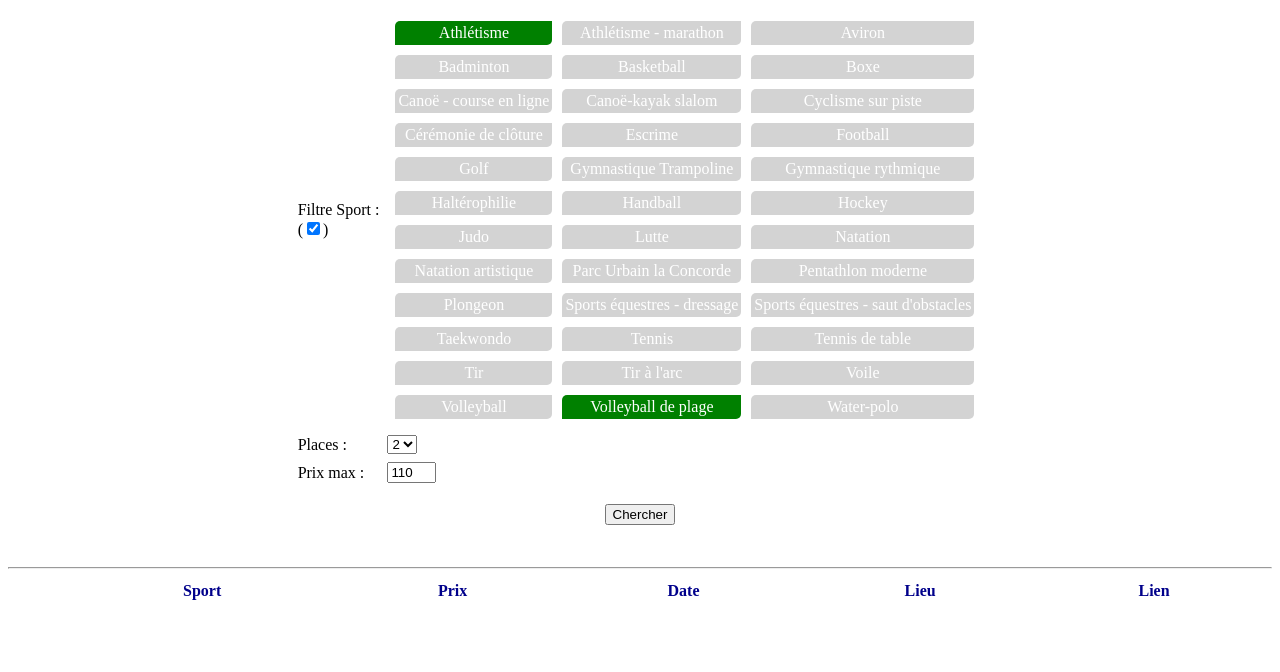
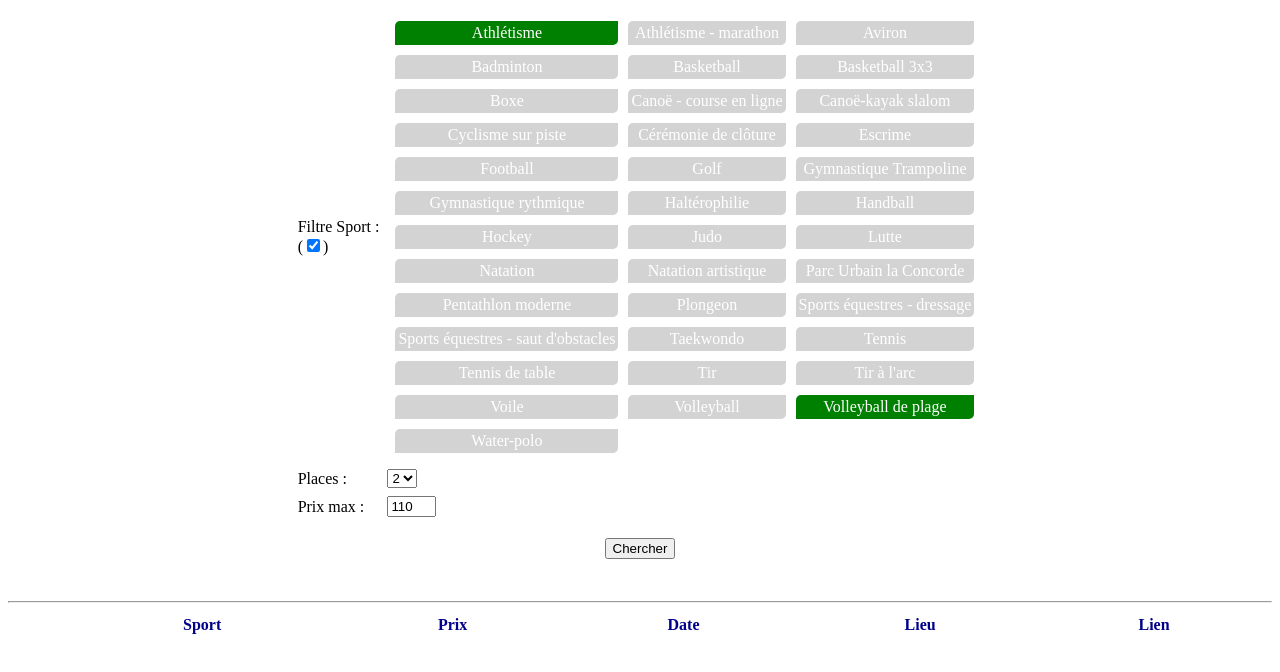
Before and after one commit to Fl0ri4nB/Fl0ri4nB.github.io, a plain HTML site: page index.html in a window 1280 px wide. Drawn offline with Linux system fonts and the light colour scheme; no server answers.

Commit message:
Update index.html

```diff
--- a/index.html
+++ b/index.html
@@ -260,6 +260,7 @@ function initListCurrentSportDisplayed(sportName)
 <span class='notSelectedFilterSport' id="filerSport_Aviron" onclick="javascript:isSportDisplayed('Aviron')">Aviron</span>
 <span class='notSelectedFilterSport' id="filerSport_Badminton" onclick="javascript:isSportDisplayed('Badminton')">Badminton</span>
 <span class='notSelectedFilterSport' id="filerSport_Basketball" onclick="javascript:isSportDisplayed('Basketball')">Basketball</span>
+<span class='notSelectedFilterSport' id="filerSport_Basketball 3x3" onclick="javascript:isSportDisplayed('Basketball 3x3')">Basketball 3x3</span>
 <span class='notSelectedFilterSport' id="filerSport_Boxe" onclick="javascript:isSportDisplayed('Boxe')">Boxe</span>
 <span class='notSelectedFilterSport' id="filerSport_Canoë - course en ligne" onclick="javascript:isSportDisplayed('Canoë - course en ligne')">Canoë - course en ligne</span>
 <span class='notSelectedFilterSport' id="filerSport_Canoë-kayak slalom" onclick="javascript:isSportDisplayed('Canoë-kayak slalom')">Canoë-kayak slalom</span>
```
